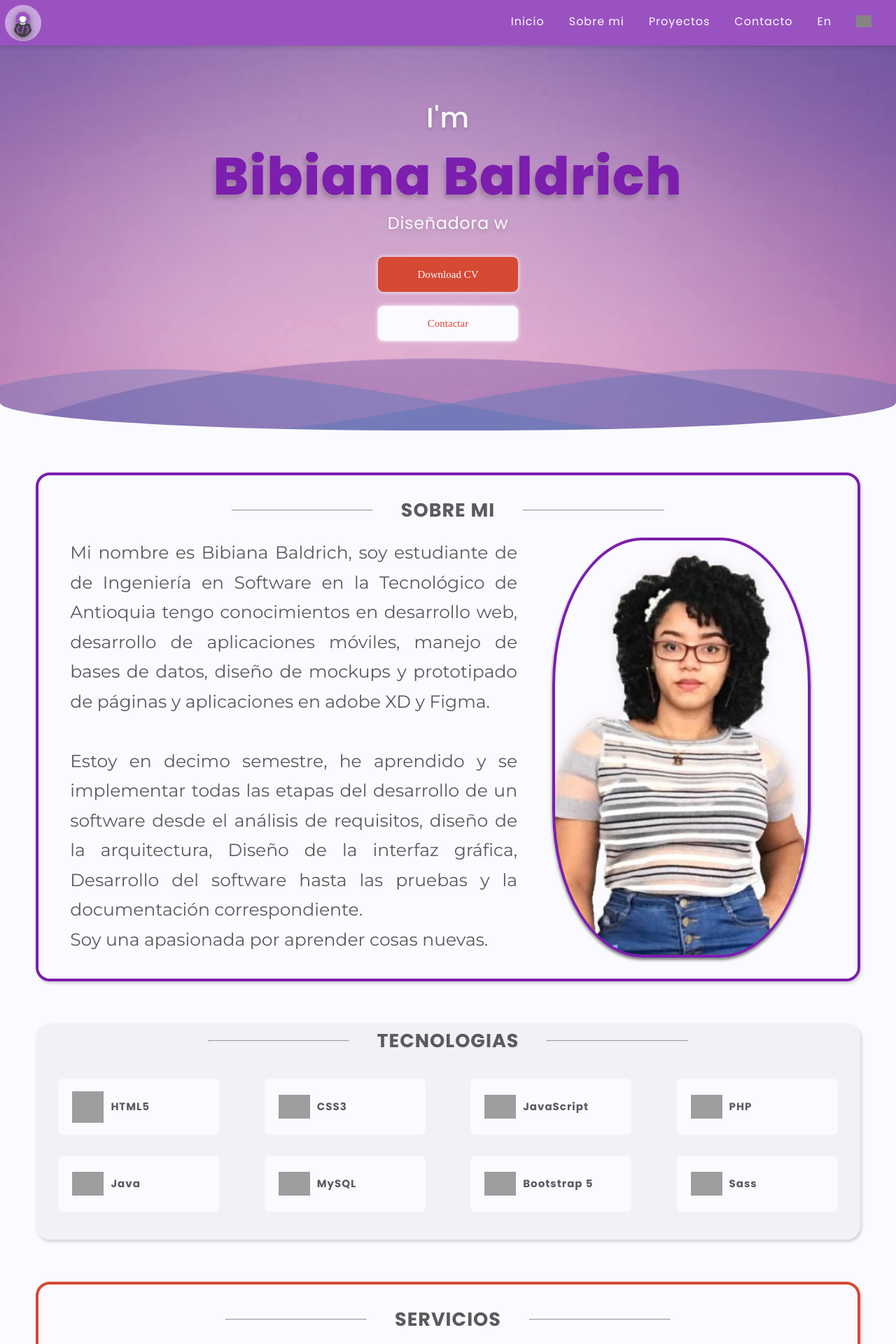
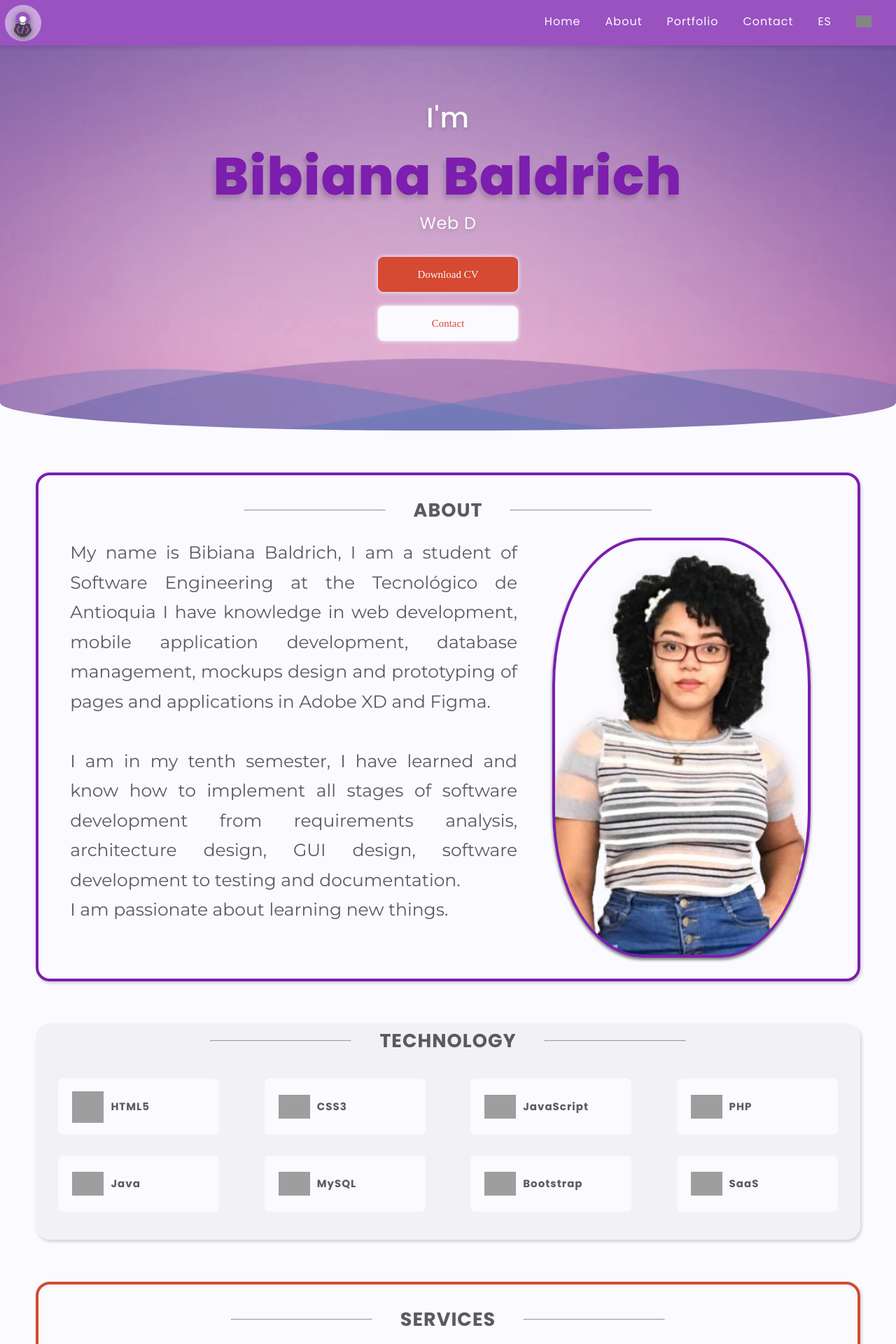
Before and after one commit to bibianabaldrich/portfolio-baldrich, a Flask app: page /en in a window 1280 px wide. Shown: the top 1920 px of the page at 70% size. Run offline with Flask 2, Linux system fonts and the light colour scheme; some libraries are stand-ins or nearby versions; grey boxes are pictures that could not be loaded.

Commit message:
Parametrizacion de informacion

```diff
--- a/app.py
+++ b/app.py
@@ -1,5 +1,5 @@
 from flask import Flask, redirect,request,make_response,render_template,url_for
-
+from info import *
 app = Flask(__name__)
 
 # @app.errorhandler(404)
@@ -8,22 +8,27 @@
 
 @app.route('/')
 def index():
+    barranavegacion = ["Inicio", "Sobre Mi", "Proyectos", "Contacto",'EN']
     titulopagina = "Portafolio Bibiana Baldrich"
     soy="Soy"
-    dw="Descargar HV"
-    return render_template("index.html",titulopagina=titulopagina, soy=soy,dw=dw)
+    cargo=['Diseñadora web', 'Desarrolladora Web', 'Diseñadora web']
+    dw=["Descargar HV","Contactar"]
+    return render_template("index.html",barranavegacion=barranavegacion,titulopagina=titulopagina, soy=soy,cargo=cargo,dw=dw,sobremi=sobremi1,tec=tecnoES,servi=serviES,listtec=listtec)
 
-@app.route('/es')
-def espanol():
-    titulopagina = "Portafolio Bibiana Baldrich"
-    return render_template("index.html")
+# @app.route('/es')
+# def espanol():
+#     titulopagina = "Portafolio Bibiana Baldrich"
+#     return render_template("index.html")
 
 @app.route('/en')
 def ingles():
+    barranavegacion = ["Home", "About", "Portfolio", "Contact","ES"]
     titulopagina = "Bibiana Baldrich Portafolio"
     soy="I'm"
-    dw="Download CV"
-    return render_template("index.html",titulopagina=titulopagina, soy=soy,dw=dw)
+    cargo=['Wed Design', 'Web Developer', 'Web Design']
+    dw=["Download CV","Contact"]
+
+    return render_template("index.html",barranavegacion=barranavegacion,titulopagina=titulopagina, soy=soy,cargo=cargo,dw=dw ,sobremi=sobremi2,tec=tecnoEN,servi=serviEN,listtec=listtec)
 
 if __name__ == "__main__":
     app.run(debug=True)
--- a/templates/base.html
+++ b/templates/base.html
@@ -9,7 +9,8 @@
 
     <!-- favicon -->
 
-    <link rel="icon" type="image/png" sizes="16x16" href="{{ url_for('static', filename= 'assets/images/favicon-16x16.png')}}" />
+    <link rel="icon" type="image/png" sizes="16x16"
+        href="{{ url_for('static', filename= 'assets/images/favicon-16x16.png')}}" />
     <!-- Estilos css -->
     <link rel="stylesheet" href="{{ url_for('static', filename='css/estilos.css') }}" />
 
@@ -27,11 +28,21 @@
 </head>
 
 <body>
-    {% block navbar %}
-    {% include 'navbar.html' %}
-    {% endblock %}
+    <header>
+        {% block navbar %}
 
-    {% block contenido %}
+        {% endblock %}
+    </header>
+
+    <main>
+        {% block contenido %}
+
+        {%endblock%}
+
+    </main>
+
+
+    {% block footer %}
 
     {%endblock%}
 
--- a/templates/index.html
+++ b/templates/index.html
@@ -1,19 +1,65 @@
 {% extends 'base.html'%}
 
+{% block navbar %}
+<!-- Menu -->
+<div class="menunavegacion">
+    <div class="logo">
+        <a href="#">
+            <img src="../static/assets/images/logobibi.png" alt="Icon of Portfolio" />
+        </a>
+    </div>
+
+    <!-- Nav bar -->
+    <div class="menu">
+
+
+        <label for="toggle-1" class="toggle-menu">
+            <ul>
+                <li></li>
+                <li></li>
+                <li></li>
+            </ul>
+        </label>
+        <input type="checkbox" id="toggle-1">
+
+        <nav class="nav-menu">
+            <ul class="slide">
+
+                <li class="nav-item"><a class="item-menu" href="#">{{barranavegacion[0]}}</a></li>
+                <li class="nav-item"><a class="item-menu" href="#divsobremi">{{barranavegacion[1]}}</a></li>
+                <li class="nav-item"><a class="item-menu" href="#divproyectos">{{barranavegacion[2]}}</a></li>
+                <li class="nav-item"><a class="item-menu" href="#divcontacto">{{barranavegacion[3]}}</a></li>
+                <li class="nav-item">
+                    <a href="en.html" class="item-menu">{{barranavegacion[4]}}</a>
+                </li>
+                <li class="nav-item">
+                    <button onclick="darkmode()" class="button-dark"> <img id="container-modo-icono" alt="icon theme"
+                            src="../static/assets/images/luna.svg" alt="burger Menu"
+                            class="container-modo__icono"></button>
+                </li>
+            </ul>
+        </nav>
+    </div>
+</div>
+
+{% endblock %}
+
+
+
 {% block contenido %}
-<main>
 <section class="divpresentacion" id="divpresentacion">
     <p class="titulo-soy">{{soy}}</p>
     <h1 class="nombre">Bibiana Baldrich</h1>
 
     <h2 class="profesion"> <span class="typed" id="typed"> </span></h2>
     <div class="boton-presentacion">
-            <a target="_blank" rel="noreferrer" href="../static/assets/pdf/BibianaBaldricCV.pdf" class="cv_button">{{dw}}</a>
+        <a target="_blank" rel="noreferrer" href="../static/assets/pdf/BibianaBaldricCV.pdf"
+            class="cv_button">{{dw[0]}}</a>
     </div>
 
     <script>
         var options = {
-                strings: ['Diseñadora web', 'Desarrolladora Web', 'Diseñadora web'],
+            strings: ['{{cargo[0]}}', '{{cargo[1]}}', '{{cargo[2]}}'],
             typeSpeed: 75,
             startDelay: 300, // Tiempo de retraso en iniciar la animacion. Aplica tambien cuando termina y vuelve a iniciar,
             backSpeed: 75, // Velocidad en milisegundos para borrrar una letra,
@@ -30,7 +76,7 @@
     </script>
 
     <div class="boton-presentacion" id="btn-contacto">
-            <a href="#divcontacto" class="btn-iniciar-sesion">Contactar</a>
+        <a href="#divcontacto" class="btn-iniciar-sesion">{{dw[1]}}</a>
     </div>
 </section>
 
@@ -40,7 +86,7 @@
             <hr size="3">
         </div>
         <div class="titulosesion">
-                <h3 class="textotitulosesion">SOBRE MI</h3>
+            <h3 class="textotitulosesion">{{sobremi[0]}}</h3>
         </div>
 
         <div class="lineaizq">
@@ -51,19 +97,12 @@
     <div class="contenidosobremi">
         <div class="divsobremi-texto">
             <p>
-                    Mi nombre es Bibiana Baldrich, soy estudiante de de Ingeniería en Software en la
-                    Tecnológico de Antioquia tengo conocimientos en desarrollo web, desarrollo de aplicaciones
-                    móviles, manejo de bases de datos, diseño de mockups y prototipado de páginas y aplicaciones en
-                    adobe XD y Figma.
-
+                {{sobremi[1]}}
                 <br>
                 <br>
-                    Estoy en decimo semestre, he aprendido y se implementar todas las etapas del desarrollo de un
-                    software desde el análisis de requisitos, diseño de la arquitectura, Diseño de la interfaz
-                    gráfica, Desarrollo del software hasta las pruebas y la documentación correspondiente.
-
+                {{sobremi[2]}}
                 <br>
-                    Soy una apasionada por aprender cosas nuevas.
+                {{sobremi[3]}}
             </p>
         </div>
         <div class="divsobremi-foto">
@@ -80,7 +119,7 @@
             <hr size="3">
         </div>
         <div class="titulosesion">
-                <h3 class="textotitulosesion">TECNOLOGIAS</h3>
+            <h3 class="textotitulosesion">{{tec[0]}}</h3>
         </div>
 
         <div class="lineaizq">
@@ -88,54 +127,15 @@
         </div>
     </div>
     <div class="divtecnologias-contenedor">
+        {% set i=0 %}
+        {% for items in listtec  %}
+        <div class="divtecnologias-item">
+            <div class="imagen-tecnologia-item" id="img-tec-{{loop.index}}"></div>
+            {%set i=i+1%}
+            <p>{{items}}</p>
+        </div>
+        {% endfor %}
 
-
-            <div class="divtecnologias-item">
-                <div class="imagen-tecnologia-item" id="img-tec-1"></div>
-                <p>HTML5</p>
-            </div>
-
-
-            <div class="divtecnologias-item">
-                <div class="imagen-tecnologia-item" id="img-tec-2"></div>
-                <p>CSS3</p>
-            </div>
-
-
-            <div class="divtecnologias-item">
-                <div class="imagen-tecnologia-item" id="img-tec-3"></div>
-                <p>JavaScript</p>
-            </div>
-
-
-            <div class="divtecnologias-item">
-                <div class="imagen-tecnologia-item" id="img-tec-4"></div>
-                <p>PHP</p>
-            </div>
-
-
-            <div class="divtecnologias-item">
-                <div class="imagen-tecnologia-item" id="img-tec-5"></div>
-                <p>Java</p>
-            </div>
-
-
-            <div class="divtecnologias-item">
-                <div class="imagen-tecnologia-item" id="img-tec-6"></div>
-                <p>MySQL</p>
-            </div>
-
-
-            <div class="divtecnologias-item">
-                <div class="imagen-tecnologia-item" id="img-tec-7"></div>
-                <p>Bootstrap 5</p>
-            </div>
-
-
-            <div class="divtecnologias-item">
-                <div class="imagen-tecnologia-item" id="img-tec-8"></div>
-                <p>Sass</p>
-            </div>
     </div>
 
 </section>
@@ -146,7 +146,7 @@
             <hr size="3">
         </div>
         <div class="titulosesion">
-                <h3 class="textotitulosesion">SERVICIOS</h3>
+            <h3 class="textotitulosesion">{{tec[1]}}</h3>
         </div>
 
         <div class="lineaizq">
@@ -156,42 +156,15 @@
 
     <div class="divservicios-contenedor">
 
+        {% for key,us in servi.items() %}
         <div class="divservicios-item">
             <div class="servicio-imagen"></div>
-                <h3 class="servicio-nombre">Maquetacion Web</h3>
+            <h3 class="servicio-nombre">{{key}}</h3>
             <p>
-                    Lorem ipsum dolor, sit amet consectetur adipisicing elit. Numquam a quod quidem quasi
-                    recusandae. Aliquid reiciendis praesentium harum quaerat.
+                {{us}}
             </p>
         </div>
-
-            <div class="divservicios-item">
-                <div class="servicio-imagen"></div>
-                <h3 class="servicio-nombre">Diseño Web</h3>
-                <p>
-                    Lorem ipsum dolor, sit amet consectetur adipisicing elit. Numquam a quod quidem quasi
-                    recusandae. Aliquid reiciendis praesentium harum quaerat.
-                </p>
-            </div>
-
-            <div class="divservicios-item">
-                <div class="servicio-imagen"></div>
-                <h3 class="servicio-nombre">Diseño UI/UX</h3>
-                <p>
-                    Lorem ipsum dolor, sit amet consectetur adipisicing elit. Numquam a quod quidem quasi
-                    recusandae. Aliquid reiciendis praesentium harum quaerat.
-                </p>
-            </div>
-
-            <div class="divservicios-item">
-                <div class="servicio-imagen"></div>
-                <h3 class="servicio-nombre">Desarrollo Web</h3>
-                <p>
-                    Lorem ipsum dolor, sit amet consectetur adipisicing elit. Numquam a quod quidem quasi
-                    recusandae. Aliquid reiciendis praesentium harum quaerat.
-                </p>
-            </div>
-
+        {% endfor %}
 
     </div>
 
@@ -204,7 +177,7 @@
             <hr size="3">
         </div>
         <div class="titulosesion">
-                <h3 class="textotitulosesion">PROYECTOS</h3>
+            <h3 class="textotitulosesion">{{tec[2]}}</h3>
         </div>
 
         <div class="lineaizq">
@@ -243,8 +216,7 @@
                 <p>Pagina web para convertir un automata finito no deterministico en un automata finito
                     deterministico.</p>
                 <a href="http://afndaafn.atspace.tv/" target="_blank"><i class="fas fa-link"></i></a>
-                    <a href="https://github.com/bibianabaldrich/AFNDaAFD" target="_blank"><i
-                            class="fab fa-github"></i></a>
+                <a href="https://github.com/bibianabaldrich/AFNDaAFD" target="_blank"><i class="fab fa-github"></i></a>
 
             </div>
         </div>
@@ -278,8 +250,7 @@
                 <p>Pagina web del Mercado ubicado en Quibdo Choco</p>
                 <!-- <a href=""><i class="far fa-image"></i></a> -->
                 <a href="https://vivemercado.000webhostapp.com/" target="_blank"><i class="fas fa-link"></i></a>
-                    <a href="https://github.com/bibianabaldrich/AFNDaAFD" target="_blank"><i
-                            class="fab fa-github"></i></a>
+                <a href="https://github.com/bibianabaldrich/AFNDaAFD" target="_blank"><i class="fab fa-github"></i></a>
 
             </div>
         </div>
@@ -329,7 +300,7 @@
             <hr size="3">
         </div>
         <div class="titulosesion">
-                <h3 class="textotitulosesion">CONTACTO</h3>
+            <h3 class="textotitulosesion">{{tec[3]}}</h3>
         </div>
 
         <div class="lineaizq">
@@ -342,10 +313,8 @@
         <input class="contacto-form" type="text" name="nombre" id="" placeholder="&#xf007;   Nombre">
 
         <input class="contacto-form" type="email" name="correo" id="" placeholder="&#xf0e0;   Correo">
-            <input class="contacto-form" type="number" name="numero" id=""
-                placeholder="&#xf095;   Telefono Celular">
-            <input class="input-mensaje contacto-form" type="text" name="mensaje" id=""
-                placeholder="&#xf075;   Mensaje">
+        <input class="contacto-form" type="number" name="numero" id="" placeholder="&#xf095;   Telefono Celular">
+        <input class="input-mensaje contacto-form" type="text" name="mensaje" id="" placeholder="&#xf075;   Mensaje">
         <input class="btn-submit" type="submit" value="Enviar Mensaje">
     </form>
 </section>
@@ -358,7 +327,9 @@
     <a href="https://wa.link/hprqvb"> <i class="fab fa-whatsapp-square"></i></a>
     <a href="https://www.facebook.com/bibianabaldrich"> <i class="fab fa-facebook-square"></i></a>
 </section>
-</main>
+{%endblock%}
+
+{% block footer %}
 <!-- footer -->
 <footer>
     <div class="divpiedepagina">
--- a/templates/navbar.html
+++ b/templates/navbar.html
@@ -1,3 +1,5 @@
+{% extends 'index.html'%}
+{% block navbar %}
 <header>
     <!-- Menu -->
     <div class="menunavegacion">
@@ -47,3 +49,5 @@
 
     </div>
 </header>
+
+{% endblock %}
```
Also changed, not shown: info.py (added, +27 -0 lines). Lines whose indentation alone changed are shown as unchanged.
